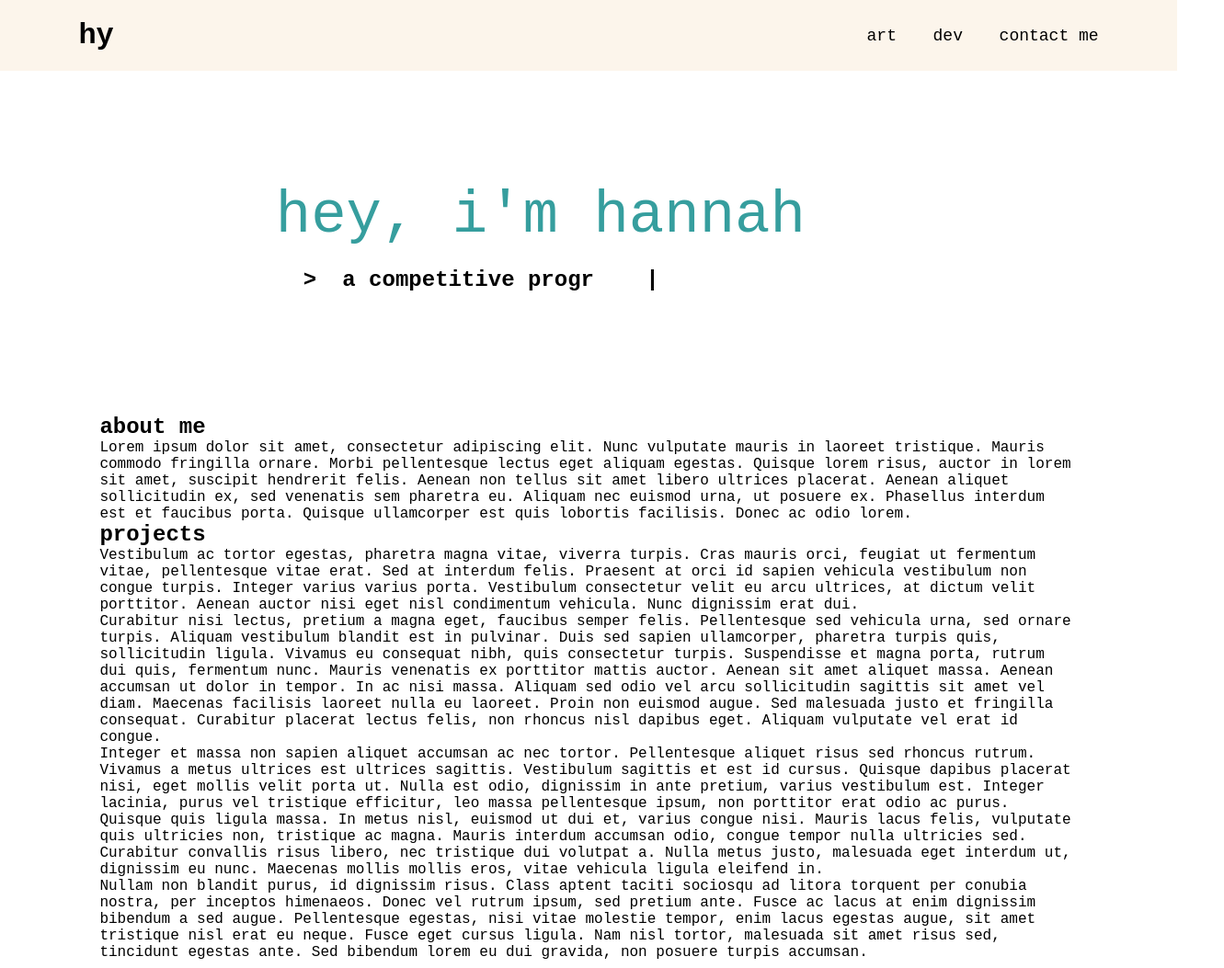
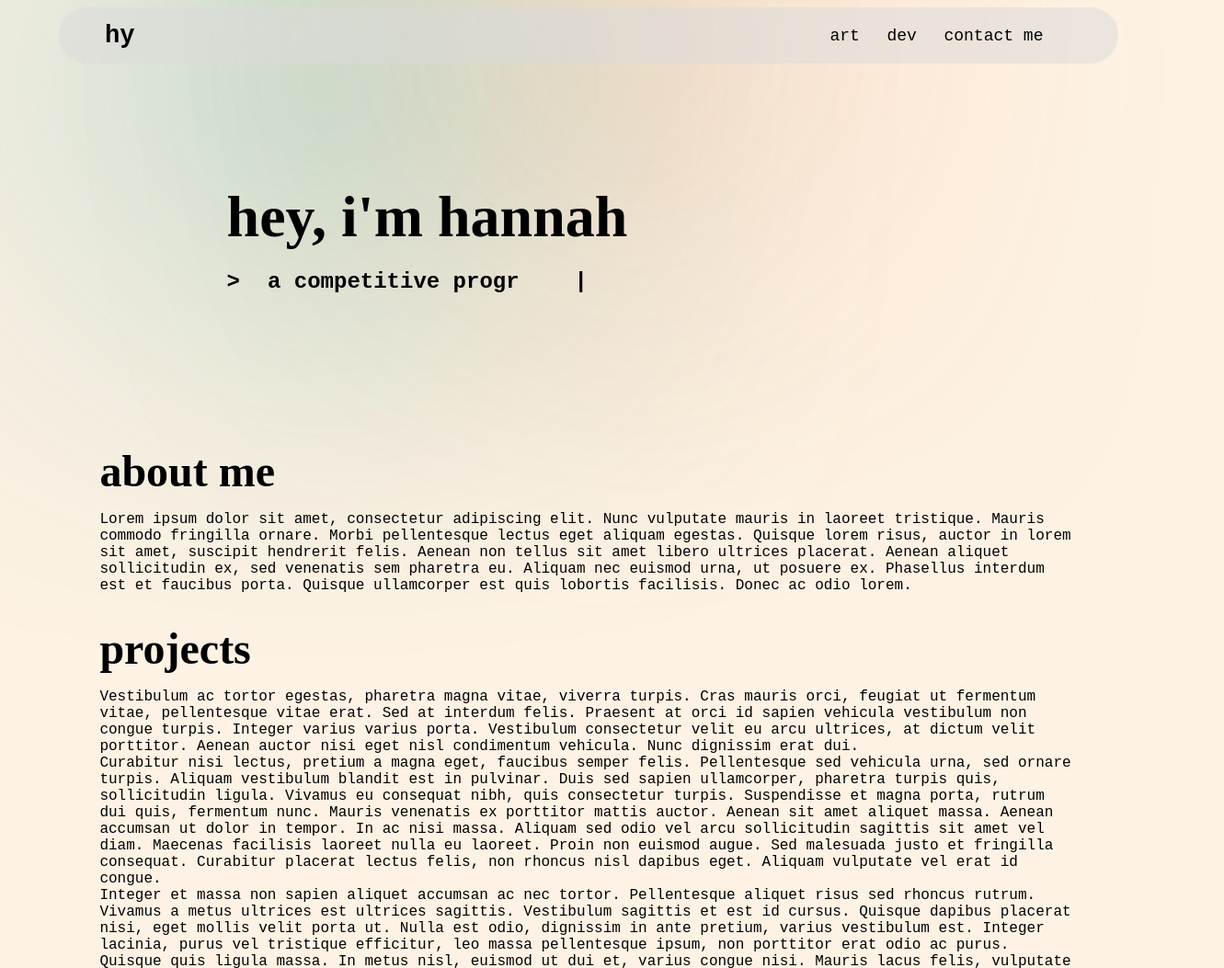
Before and after one commit to lazipotato/lazyp, a plain HTML site: page index.html in a window 1280 px wide. Shown: the top 1053 px of the page at 92% size, 1331 px wide, since content can reach past the window. Drawn offline with nearby package versions, Linux system fonts and the light colour scheme; a web font is replaced by a local one.

Commit message:
Update styles.css

```diff
--- a/styles.css
+++ b/styles.css
@@ -1,23 +1,29 @@
 *{
     margin: 0;
     padding: 0;
+    font-family: 'Courier New', Courier, monospace;
     padding-left: 3%;
     padding-right: 3%;
     box-sizing: border-box;
-    font-family: 'Courier New', Courier, monospace;
+    --teal: #0D9488;
+    --primarycolor: #ea580c;
 }
 
 body {
     padding-top: 40px;
+    background-color: rgb(253, 242, 228);
+    background-repeat: no-repeat;
+    background-attachment: fixed;
 }
 
 header {
     position: fixed;
-    top: 0;
-    left: 0;
-    width: 100%;
-    padding: 20px 50px;
-    background: rgb(250, 235, 215, 0.5);
+    top: 0.5rem;
+    left: 5%;
+    width: 90%;
+    padding: 15px 50px;
+    background: rgba(218, 217, 217, 0.5);
+    border-radius: 50px;
 
     display: flex;
     justify-content: space-between;
@@ -26,21 +32,21 @@ header {
 }
 
 .logo {
-    font-size: 32px;
+    padding: 0;
+    font-size: 1.7rem;
     color:black;
     text-decoration: none;
     font-weight: 700;
 }
 
 .navbar a {
-    padding-left: 0;
-    padding-right: 0;
+    padding: 0;
     position: relative;
     font-size: 18px;
     color:black;
     font-weight: 500;
     text-decoration: none;
-    margin-left: 30px;
+    margin-left: 20px;
 }
 
 .navbar a::before {
@@ -59,17 +65,16 @@ header {
 
 }
 
-.text-color {
-    background-color: aqua;
-    color:rgb(255, 162, 128)
+h1 {
+    margin-left: 10%;
+    text-align: left;
+    font-size: 4rem;
 }
 
-h1 {
-    margin-left: 15%;
-    text-align: left;
-    font-size: 4rem;
-    font-weight: 200;
-    color: rgb(54, 158, 158);
+h2 {
+    padding-top: 2rem;
+    padding-bottom: 1rem;
+    font-size: 3rem;
 }
 
 .danfo-text {
@@ -80,6 +85,23 @@ h1 {
   font-variation-settings:
     "ELSH" 0;
 }
+
+.poppins {
+    font-family: "Poppins", sans-serif;
+    font-style: normal;
+  }
+
+.dm-serif {
+    font-family: "DM Serif Display", serif;
+    font-weight: 800;
+    font-style: normal;
+  }
+
+.dm-sans {
+    font-family: "DM Sans", sans-serif;
+    font-optical-sizing: auto;
+    font-style: normal;
+  }
 
 .contact-container {
     height: 100vh;
@@ -95,20 +117,22 @@ h1 {
     gap: 20px;
 }
 
-.contact-left-title h2 {
-    font-weight: 600;
-    color:plum;
-    font-size: 40px;
-    margin-bottom: 5px;
+.contact-left-title h1 {
+    padding-top: 20%;
+    padding-left: 0;
+    margin-left: 0;
+    font-size: 3rem;
+    margin-bottom: 10px;
+    width: 400px;
 }
 
 .contact-left-title hr {
     border: none;
-    width: 120px;
+    width: 97%;
     height: 5px;
-    background-color: plum;
-    border-radius: 10px;
-    margin-bottom: 10px;
+    background-color: black;
+    border-radius: 20px;
+    margin-bottom: 15px;
 }
 
 .contact-inputs {
@@ -118,7 +142,6 @@ h1 {
     outline: none;
     padding-left: 25px;
     font-weight: 500;
-    color: #666;
     border-radius: 50px;
 }
 
@@ -129,11 +152,11 @@ h1 {
 }
 
 .contact-inputs:focus {
-    border: 2px solid plum;
+    border: 2px solid teal;
 }
 
 .contact-inputs::placeholder {
-    color: plum;
+    color: rgb(54, 158, 158);
 }
 
 .contact-left button {
@@ -145,21 +168,61 @@ h1 {
     gap: 10px;
     border: none;
     border-radius: 50px;
-    background: linear-gradient(270deg, #ff994f, #fa6d86);
+    background-color: var(--primarycolor);
     cursor: pointer;
 }
 
 @media (max-width: 800px) {
     .contact-inputs {
-        width: 80vw;
+        width: 70vw;
     }
 }
 
 .container {
-    margin-left: 15%;
+    padding: 0;
+    margin-left: 10%;
+    margin-right: 0;
     align-items: left;
+    text-align: left;
     justify-content: start;
     width: 100%;
     height: 20vh;
 
 }
+
+script {
+    padding: 0;
+    margin: 0;
+}
+
+.bg-shape {
+    width: 300px;
+    height: 300px;
+    border-radius: 999px;
+    z-index: -1;
+}
+
+.backgroundcircles {
+    padding: 0;
+    position: absolute;
+    display: flex;
+    justify-content: center;
+}
+
+.opacity-50 {
+    opacity: 1;
+}
+
+.bg-blur {
+    filter: blur(192px);
+}
+
+.bg-primary {
+    background-color: var(--primarycolor);
+    background: conic-gradient(from -51.38deg at 68.85% 66.54%, #ea580c 0deg, rgba(234, 88, 12, 0) 360deg);
+}
+
+.bg-teal {
+    background-color: var(--teal);
+    margin-left: 6rem;
+}
```
